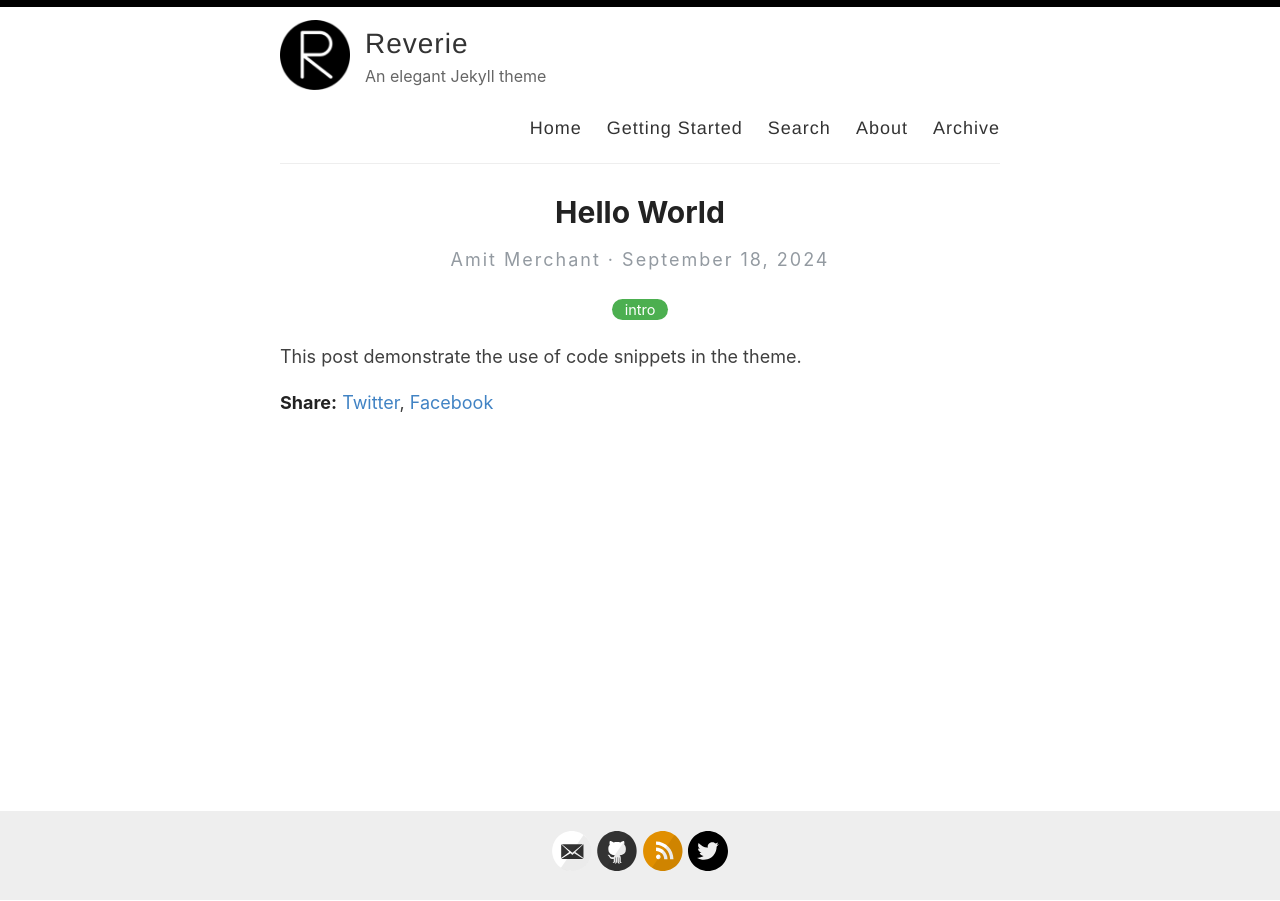
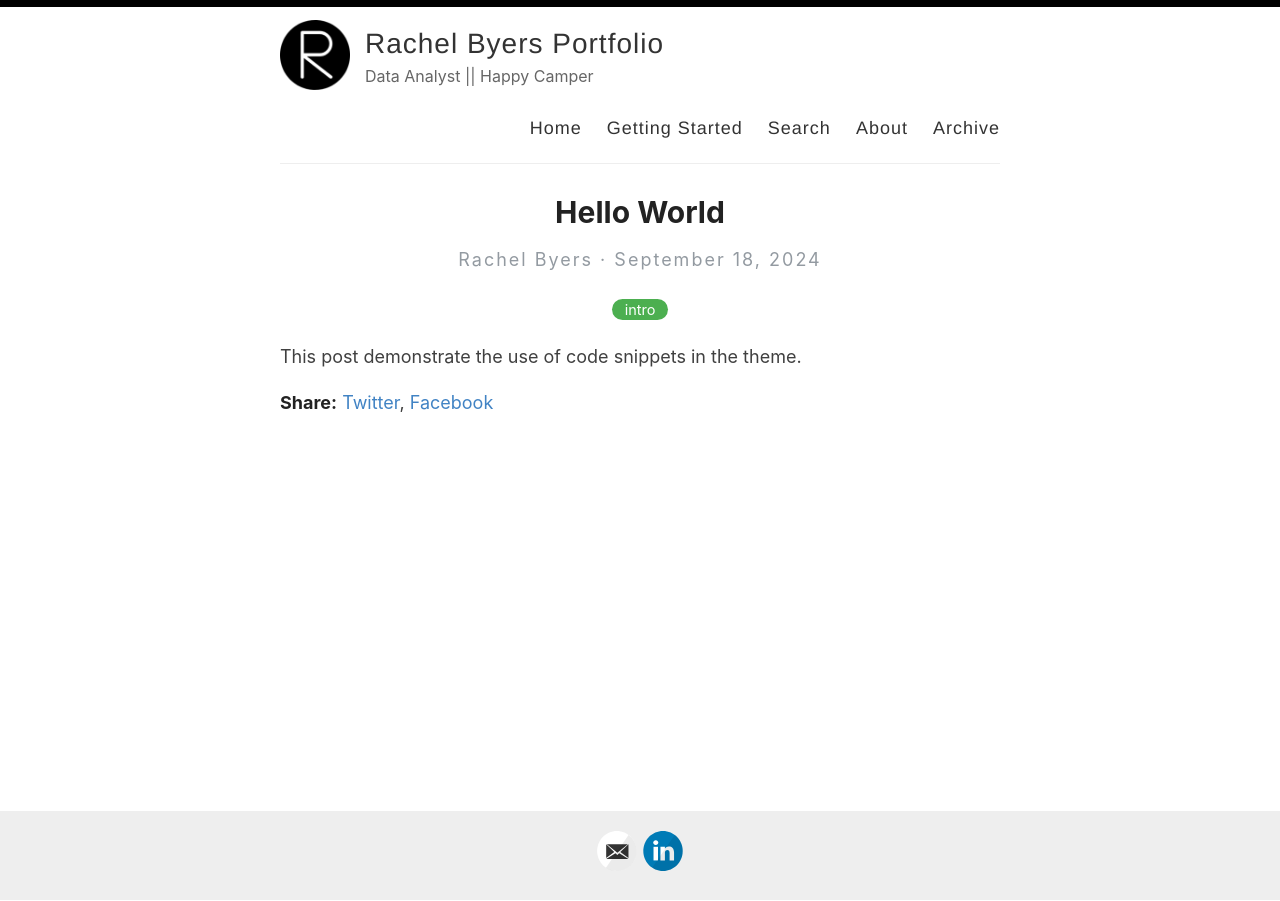
Before and after one commit to rbyers18/github-portfolio, a Jekyll site: the page built from _posts/2024-9-18-Hello-World.md, in a window 1280 px wide. Built offline with Jekyll 4.4.1, drawn with Linux system fonts in a browser that asks for light colours.

Commit message:
Update _config.yml
changing author name and titles

```diff
--- a/_config.yml
+++ b/_config.yml
@@ -3,14 +3,14 @@
 #
 
 # Name of your site (displayed in the header)
-name: Reverie
+name: Rachel Byers Portfolio
 
 
 # Name of the author
-author: Amit Merchant
+author: Rachel Byers
 
 # Short bio or description (displayed in the header)
-description: An elegant Jekyll theme
+description: Data Analyst || Happy Camper
 
 # URL of your avatar or profile pic (you could use your GitHub profile pic)
 avatar: /images/reverie.png
@@ -22,15 +22,15 @@ avatar: /images/reverie.png
 # Includes an icon in the footer for each username you enter
 footer-links:
   dribbble:
-  email: amit.d.merchant@gmail.com
+  email: rnroberts18@gmail.com
   facebook:
   flickr:
-  github: amitmerchant1990/reverie
+  github:
   instagram:
-  linkedin:
+  linkedin: https://www.linkedin.com/in/rachelnbyers/
   pinterest:
-  rss: rss
-  twitter: amit_merchant
+  rss:
+  twitter:
   stackoverflow:
   youtube: # channel/<your_long_string> or user/<user-name>
   googleplus: # anything in your profile username that comes after plus.google.com/
```
